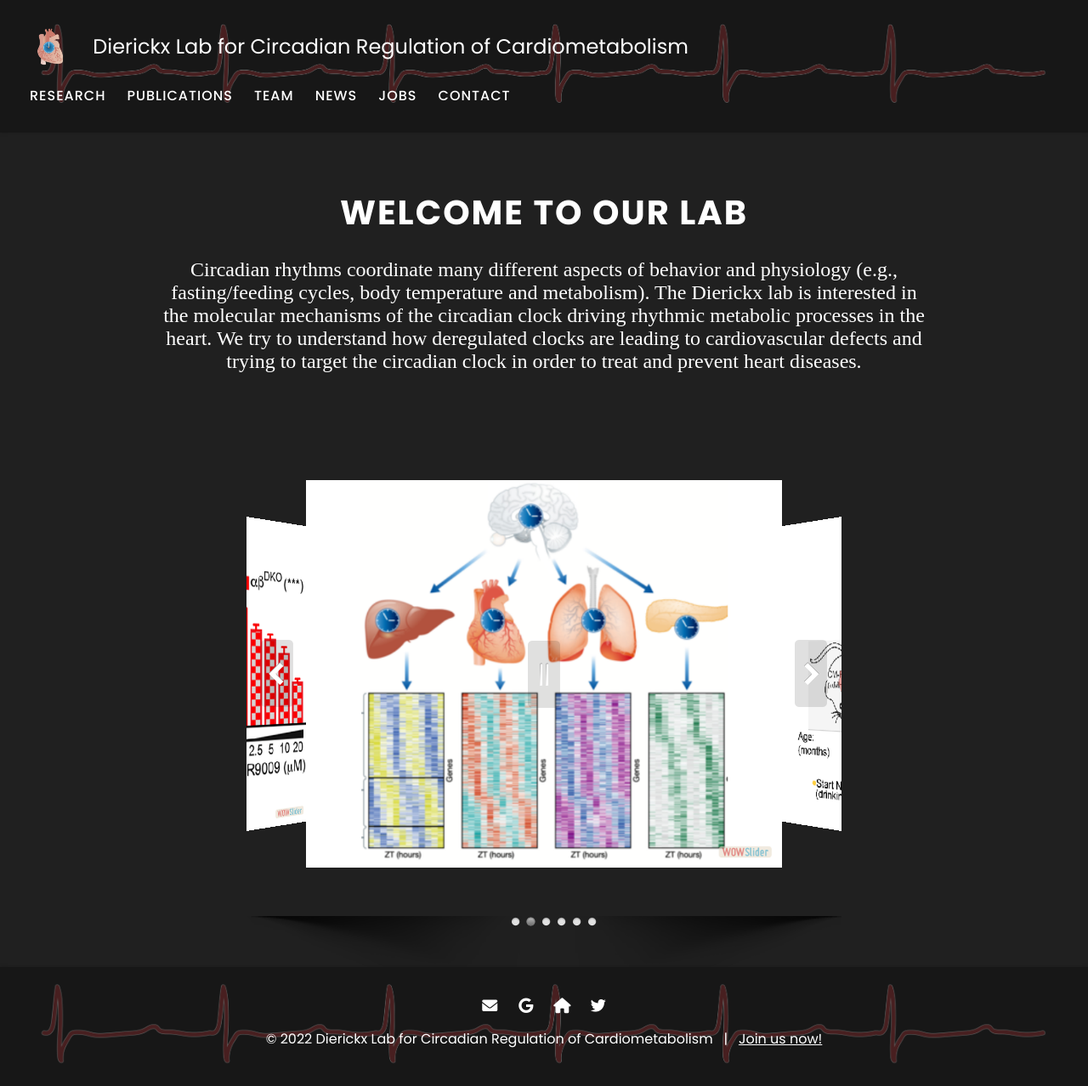
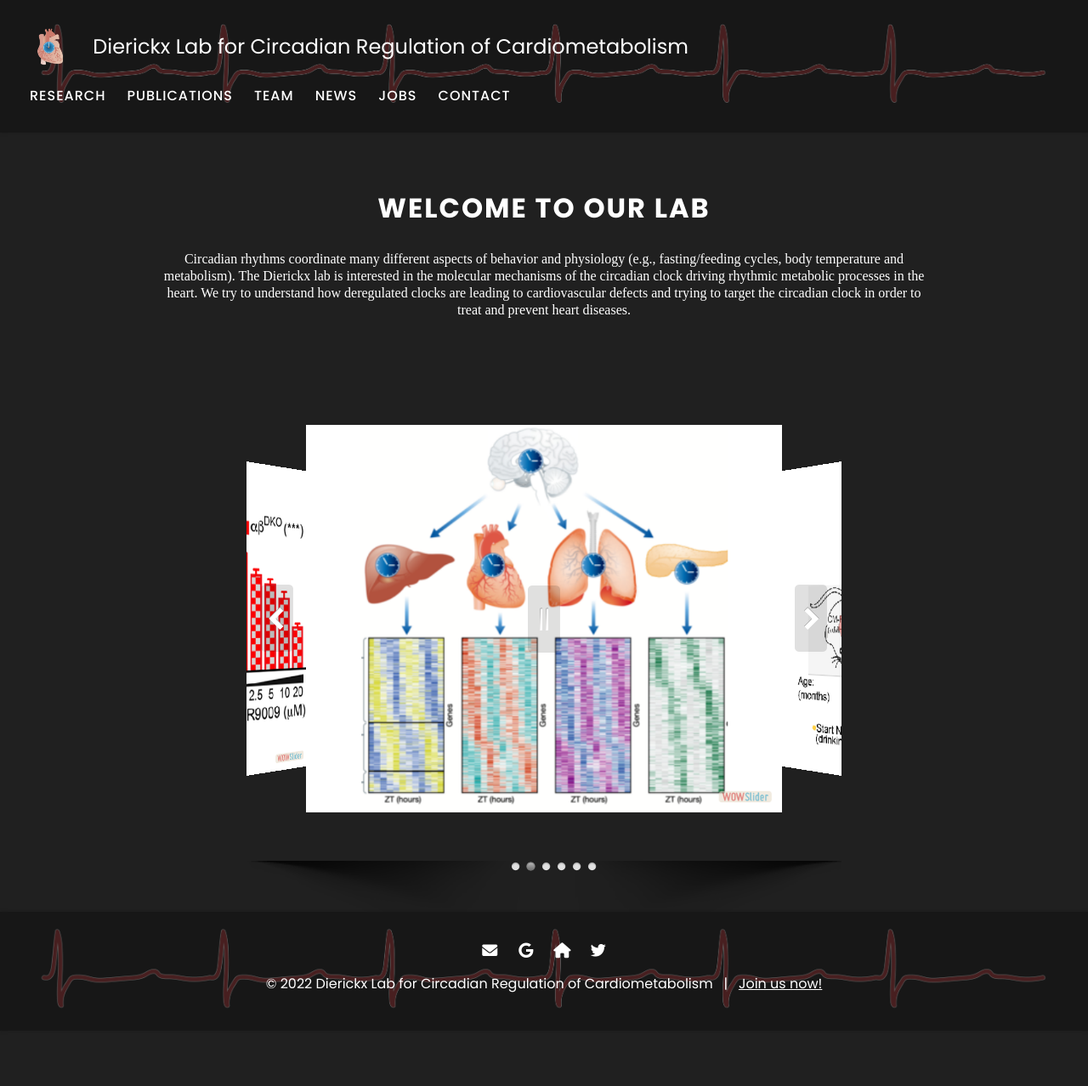
Before and after one commit to theDierickxLab/theDierickxLab, a Jekyll site: the page built from index.md, in a window 1280 px wide. Shown: the whole page at 85% size. Built offline with Jekyll 4.4.1, drawn with Linux system fonts in a browser that asks for light colours; after the commit the page ends 1213 px from its top, so only the background shows below that.

Commit message:
Update index.md

```diff
--- a/index.md
+++ b/index.md
@@ -3,11 +3,11 @@
 ---
 
 
-#  <span style="color:white;font-weight:bold;font-size:2.5rem;">WELCOME TO OUR LAB</span>
+#  <span style="color:white;font-weight:bold;font-size:2rem;">WELCOME TO OUR LAB</span>
 {:.center}
 
 <div>
-  <span style="color:white;font-size:1.5rem;font-family:Times New Roman;">
+  <span style="color:white;font-size:1rem;font-family:Times New Roman;">
 Circadian rhythms coordinate many different aspects of behavior and physiology (e.g., fasting/feeding cycles, body temperature and metabolism). The Dierickx lab is interested in the molecular mechanisms of the circadian clock driving rhythmic metabolic processes in the heart. We try to understand how deregulated clocks are leading to cardiovascular defects and trying to target the circadian clock in order to treat and prevent heart diseases.
   </span>
 </div>
```
